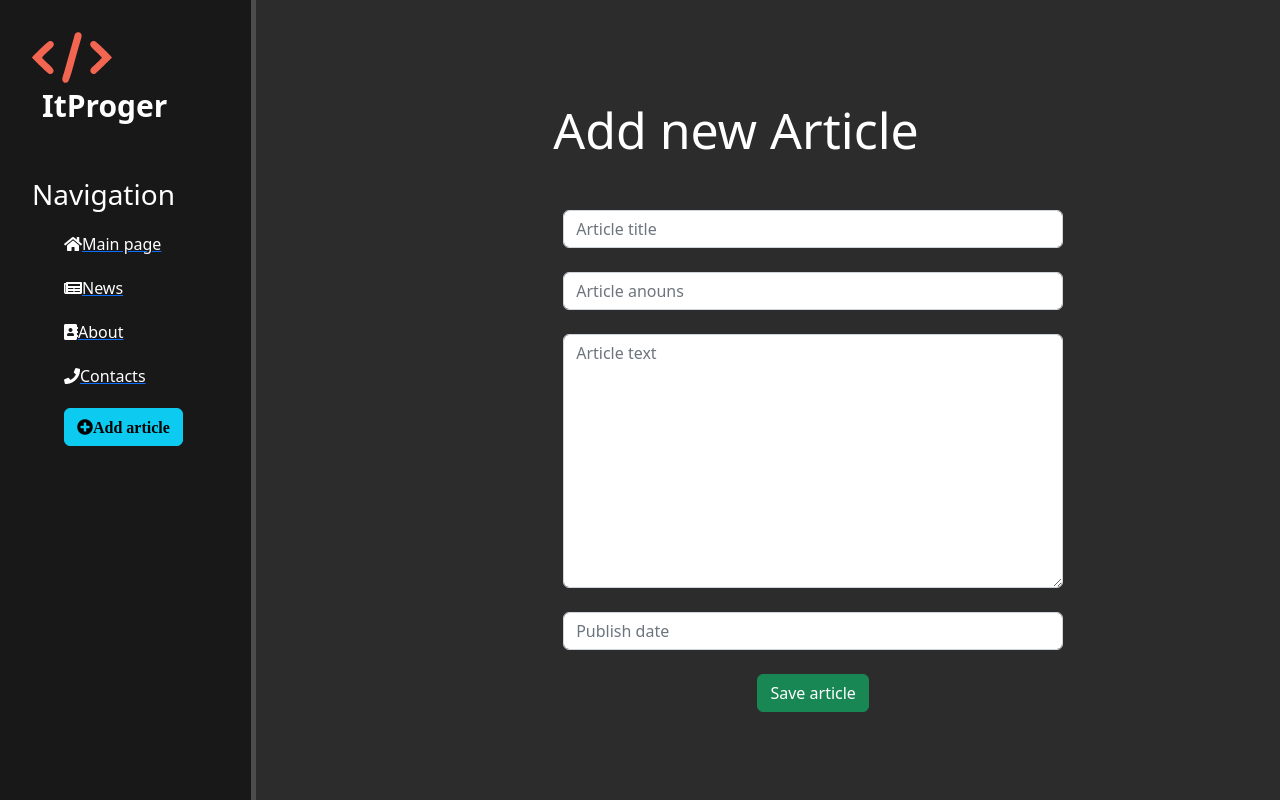
After one commit to OlehKhyl/django, a Django app: page /news/create in a window 1280 px wide. The commit adds this page. Run offline with Django 4.2, Linux system fonts and the light colour scheme; some libraries are stand-ins or nearby versions.

Commit message:
many changes) done

```diff
--- a/itproger/main/static/main/css/main.css
+++ b/itproger/main/static/main/css/main.css
@@ -69,3 +69,9 @@ main .features p {
     margin: 20px 34%;
     text-align: left;
 }
+
+form {
+    margin-left: 32%;
+    width: 500px;
+    margin-top: 50px;
+}
--- a/itproger/main/templates/main/layout.html
+++ b/itproger/main/templates/main/layout.html
@@ -22,6 +22,7 @@
             <a href="{% url 'news_home' %}"><li><i class="fas fa-newspaper"></i>News</li></a>
             <a href="{% url 'about' %}"><li><i class="fas fa-address-book"></i>About</li></a>
             <a href=""><li><i class="fas fa-phone"></i></i>Contacts</li></a>
+            <a href="{% url 'create'%}"><li><button class="btn btn-info"><i class="fas fa-plus-circle">Add article</i></button></li></a>
         </ul>
     </aside>
     <main>
--- /dev/null
+++ b/itproger/news/forms.py
@@ -0,0 +1,29 @@
+from .models import Articles
+from django.forms import ModelForm, TextInput, Textarea, DateTimeInput
+
+class ArticlesForm(ModelForm):
+    class Meta:
+        model = Articles
+        fields = ['title', 'anouns', 'full_text', 'date']
+
+        widgets = {
+            'title': TextInput(attrs={
+                'class': 'form-control',
+                'placeholder': 'Article title'
+            }),
+
+            'anouns': TextInput(attrs={
+                'class': 'form-control',
+                'placeholder': 'Article anouns'
+            }),
+
+            'full_text': Textarea(attrs={
+                'class': 'form-control',
+                'placeholder': 'Article text'
+            }),
+
+            'date': DateTimeInput(attrs={
+                'class': 'form-control',
+                'placeholder': 'Publish date'
+            })
+        }
--- a/itproger/news/models.py
+++ b/itproger/news/models.py
@@ -8,6 +8,9 @@ class Articles(models.Model):
     full_text = models.TextField('News text')
     date = models.DateTimeField('Publish date')
 
+    def get_absolute_url(self):
+        return f'/news/{self.id}'
+
     def __str__(self):
         return self.title
 
--- /dev/null
+++ b/itproger/news/templates/news/create.html
@@ -0,0 +1,20 @@
+{% extends 'main\layout.html' %}
+
+{% block title %}Add new Article{% endblock %}
+
+{% block content %}
+<div class="features">
+    <h1>Add new Article</h1>
+    <form method="post">
+        {% csrf_token %}
+
+        {{ form.title }}<br>
+        {{ form.anouns }}<br>
+        {{ form.full_text }}<br>
+        {{ form.date }}<br>
+        <span>{{ error }}</span>
+        <button class="btn btn-success" type="submit">Save article</button>
+    </form>
+</div>
+
+{% endblock %}
--- a/itproger/news/templates/news/news_home.html
+++ b/itproger/news/templates/news/news_home.html
@@ -13,6 +13,7 @@
             <div class="alert alert-warning news_card">
                 <h3>{{ el.title }}</h3>
                 <p>{{ el.anouns }}</p>
+                <a href="{% url 'news_detail' el.id %}" class="btn btn-warning">Read more</a>
             </div>
         {% endfor %}
     {% else %}
--- a/itproger/news/urls.py
+++ b/itproger/news/urls.py
@@ -2,5 +2,9 @@ from django.urls import path
 from . import views
 
 urlpatterns = [
-    path('', views.news_home, name='news_home')
+    path('', views.news_home, name='news_home'),
+    path('create', views.create, name='create'),
+    path('<int:pk>', views.NewsDetailView.as_view(), name='news_detail'),
+    path('<int:pk>/update', views.NewsUpdateView.as_view(), name='news_update'),
+    path('<int:pk>/delete', views.NewsDeleteView.as_view(), name='news_delete')
 ]
--- a/itproger/news/views.py
+++ b/itproger/news/views.py
@@ -1,8 +1,45 @@
-from django.shortcuts import render
+from django.shortcuts import render, redirect
 from .models import Articles
+from .forms import ArticlesForm
+from django.views.generic import DetailView, UpdateView, DeleteView
 
 # Create your views here.
 
 def news_home(requst):
     news = Articles.objects.all()
     return render(requst, 'news/news_home.html', {'news' : news})
+
+class NewsDetailView(DetailView):
+    model = Articles
+    template_name = 'news/detail_view.html'
+    context_object_name = 'article'
+
+class NewsUpdateView(UpdateView):
+    model = Articles
+    template_name = 'news/create.html'
+    form_class = ArticlesForm
+
+class NewsDeleteView(DeleteView):
+    model = Articles
+    success_url = '/news/'
+    template_name = 'news/news_delete.html'
+
+def create(request):
+
+    error = ''
+
+    if request.method == 'POST':
+        form = ArticlesForm(request.POST)
+        if form.is_valid():
+            form.save()
+            return redirect('news_home')
+        else:
+            error = 'Not valid data in form'
+
+    form = ArticlesForm()
+
+    data = {
+        'form': form,
+        'error': error
+    }
+    return render(request, 'news/create.html', data)
```
Also changed, not shown: itproger/news/templates/news/detail_view.html (added, +14 -0 lines), itproger/news/templates/news/news_delete.html (added, +14 -0 lines), itproger/db.sqlite3.
